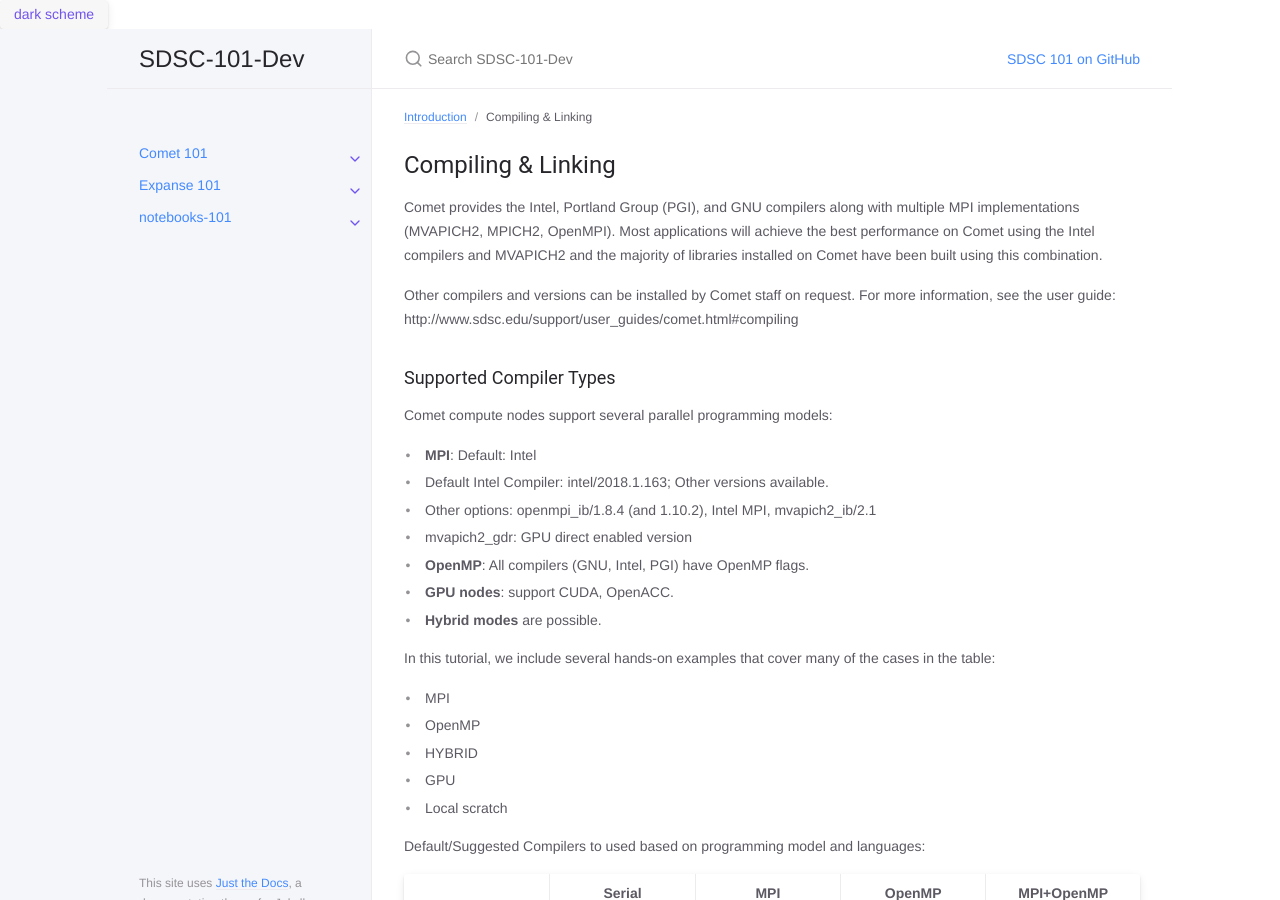
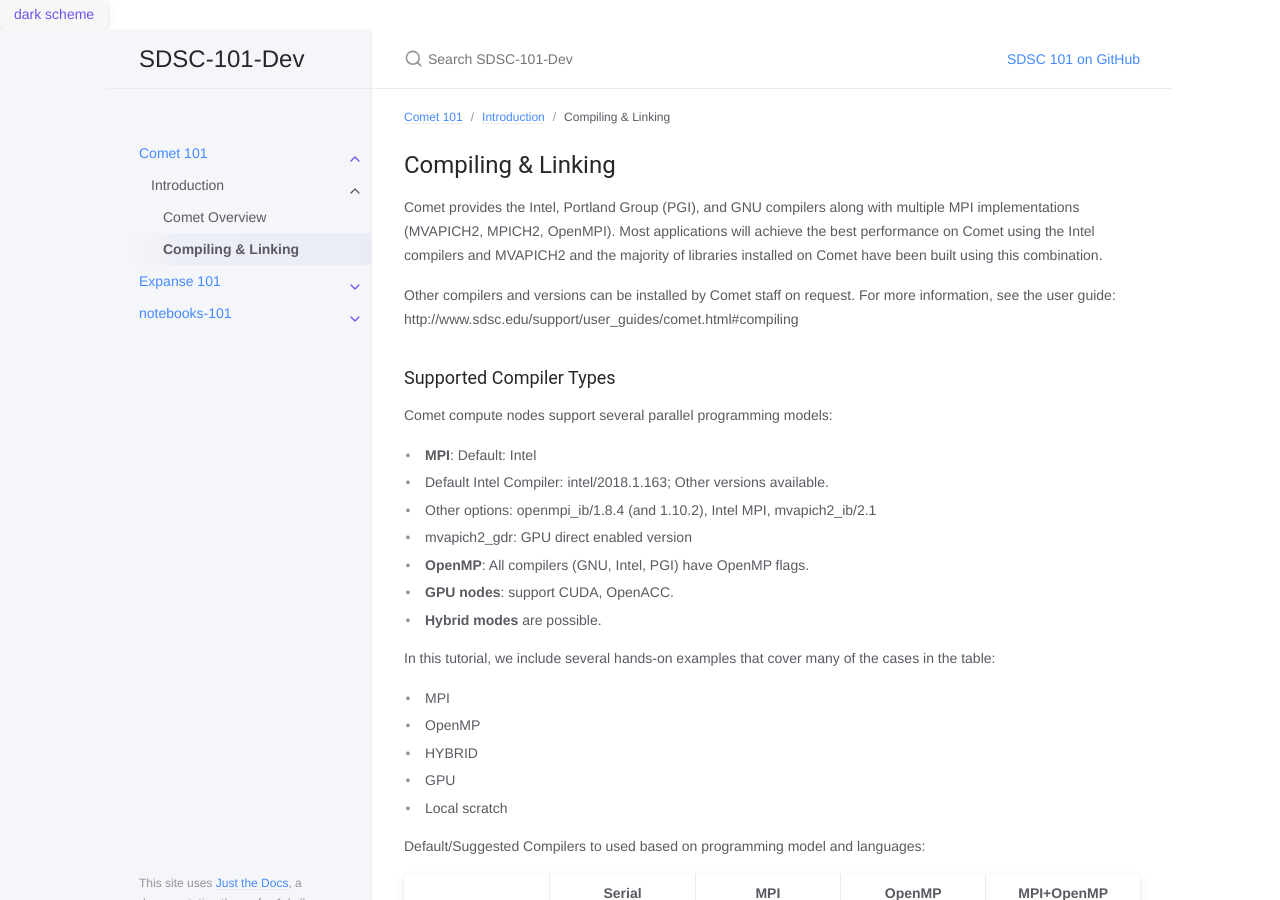
Before and after one commit to sdsc-hpc-training-dev/dev.io, a Jekyll site: the page built from docs/comet-101/Compiling.md, in a window 1280 px wide and 900 px high. Built offline with Jekyll 4.4.1, drawn with Linux system fonts in a browser that asks for light colours.

Commit message:
Update Compiling.md

```diff
--- a/docs/comet-101/Compiling.md
+++ b/docs/comet-101/Compiling.md
@@ -2,6 +2,7 @@
 layout: default
 title: Compiling & Linking
 parent: Introduction
+grand_parent: Comet 101
 nav_order: 4
 ---
 ## <a name="compilers"></a>Compiling & Linking
```
